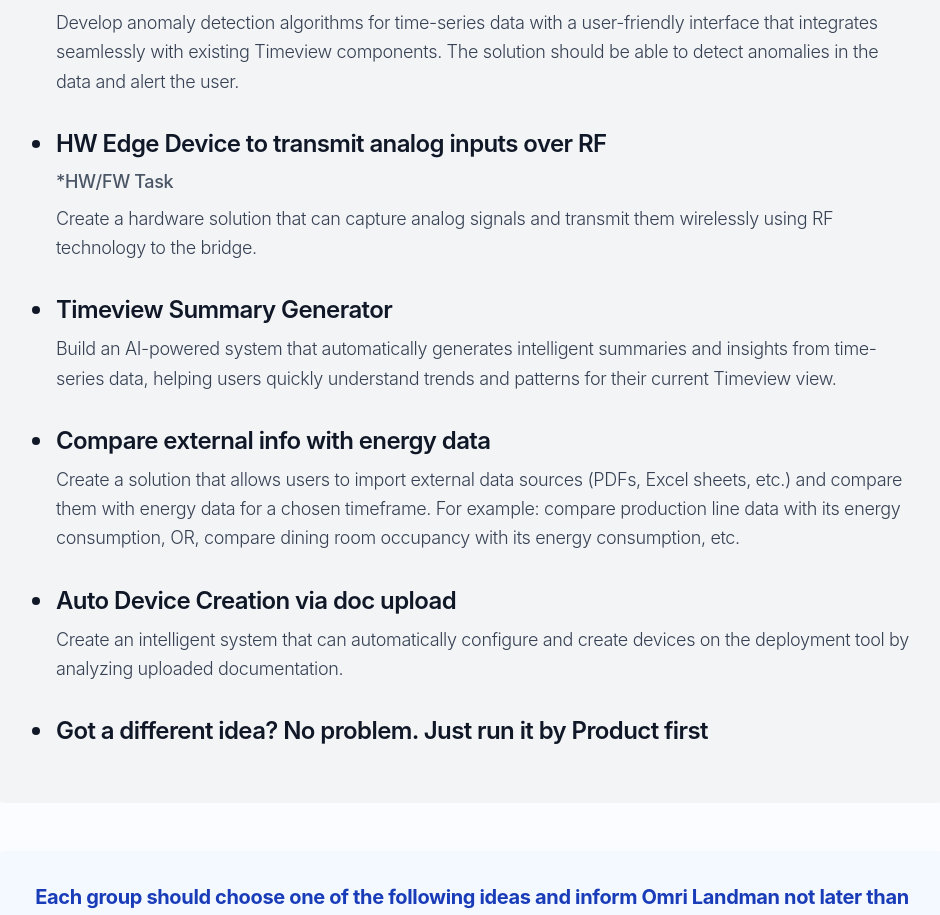
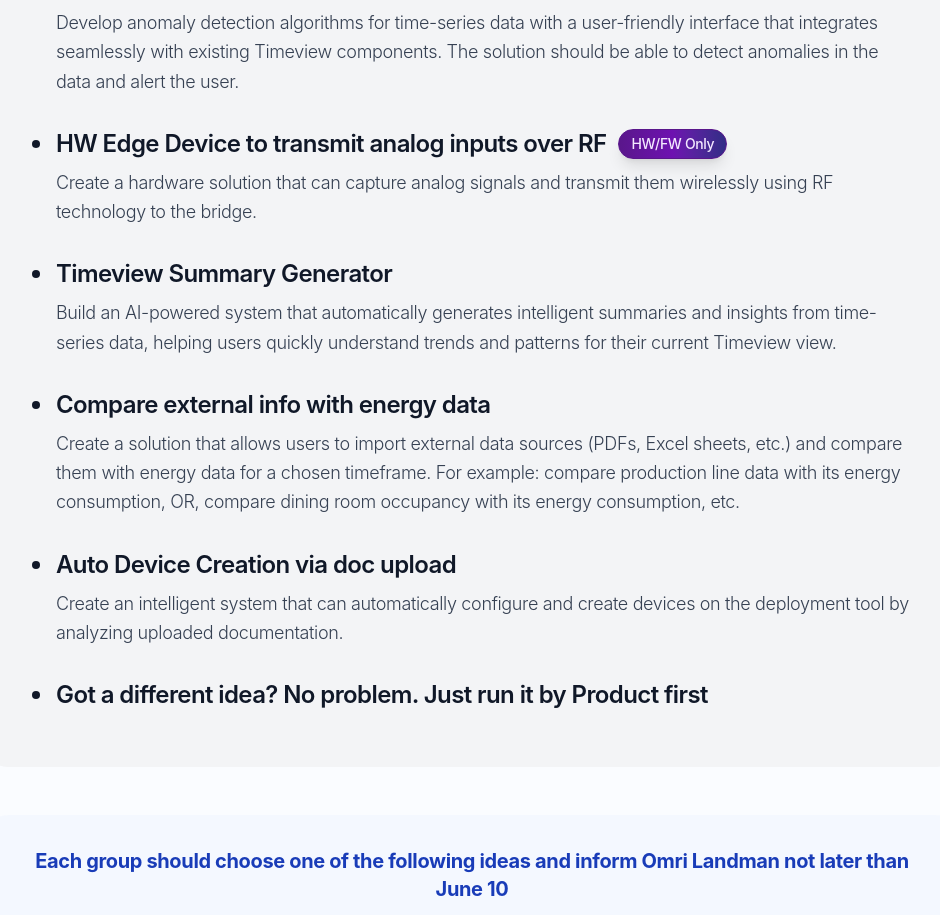
Before and after one commit to omriland/ai-hackathon, a Next.js app: page / in a window 1280 px wide. Shown: the part 2140-3055 px from the top of the page, without its empty margins (168-1108 px from the left). Built offline with nearby package versions, Linux system fonts and the light colour scheme.

Commit message:
Enhance home page layout by improving the styling and structure of the HW Edge Device section, adding a tag for HW/FW Only

```diff
--- a/src/app/page.tsx
+++ b/src/app/page.tsx
@@ -448,9 +448,13 @@
 
                 <li className="flex items-start gap-4">
                   <div className="w-2 h-2 bg-gray-900 rounded-full mt-3 flex-shrink-0"></div>
-                  <div>
-                    <h3 className="text-2xl font-semibold text-gray-900 mb-2 tracking-tight">HW Edge Device to transmit analog inputs over RF</h3>
-                    <p className="text-gray-600 font-medium mb-2 text-lg">*HW/FW Task</p>
+                  <div className="flex-1">
+                    <div className="flex items-center gap-3 mb-2">
+                      <h3 className="text-2xl font-semibold text-gray-900 tracking-tight">HW Edge Device to transmit analog inputs over RF</h3>
+                      <span className="bg-gradient-to-r from-purple-900 via-purple-800 to-indigo-900 text-purple-100 text-sm font-medium px-3 py-1 rounded-full border border-purple-900 shadow-lg">
+                        HW/FW Only
+                      </span>
+                    </div>
                     <p className="text-gray-700 font-light text-lg leading-relaxed">Create a hardware solution that can capture analog signals and transmit them wirelessly using RF technology to the bridge.</p>
                   </div>
                 </li>
```
